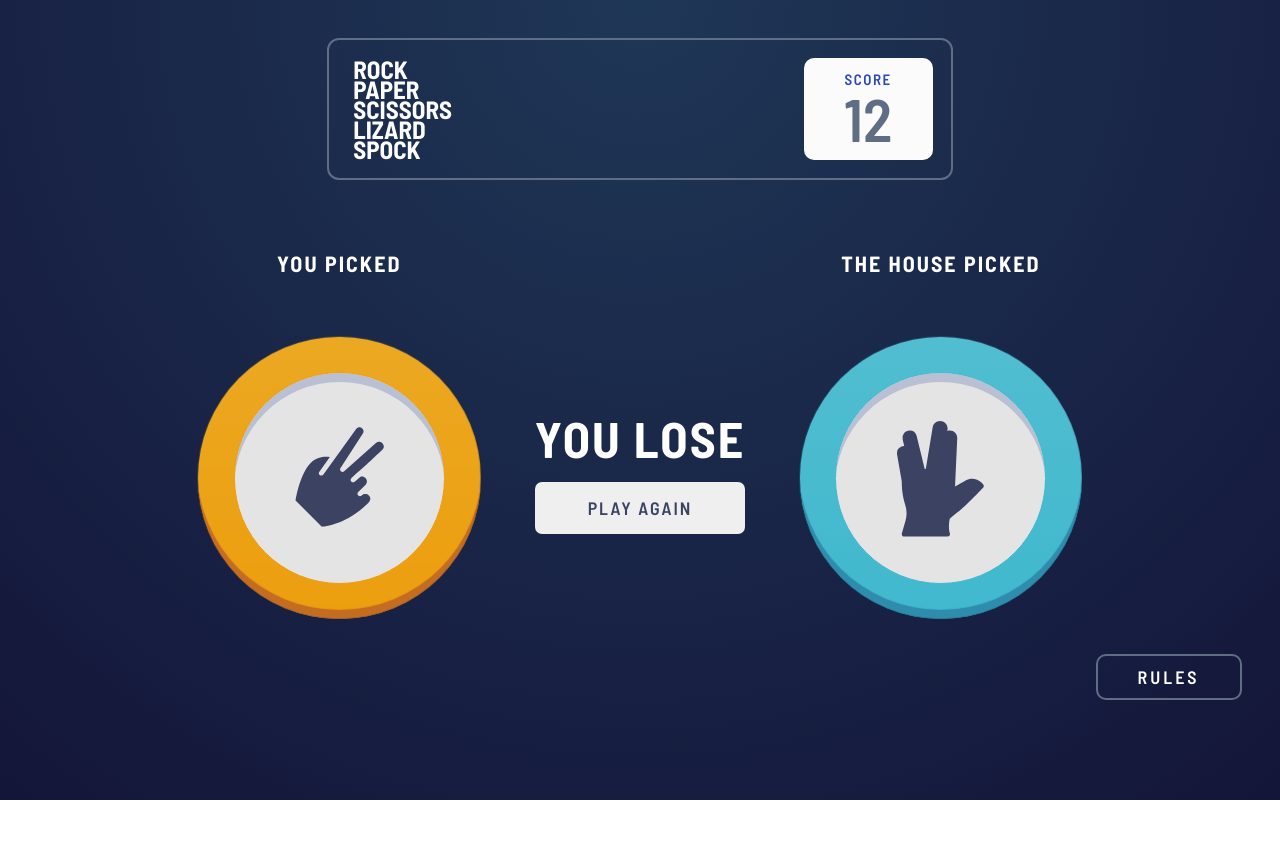
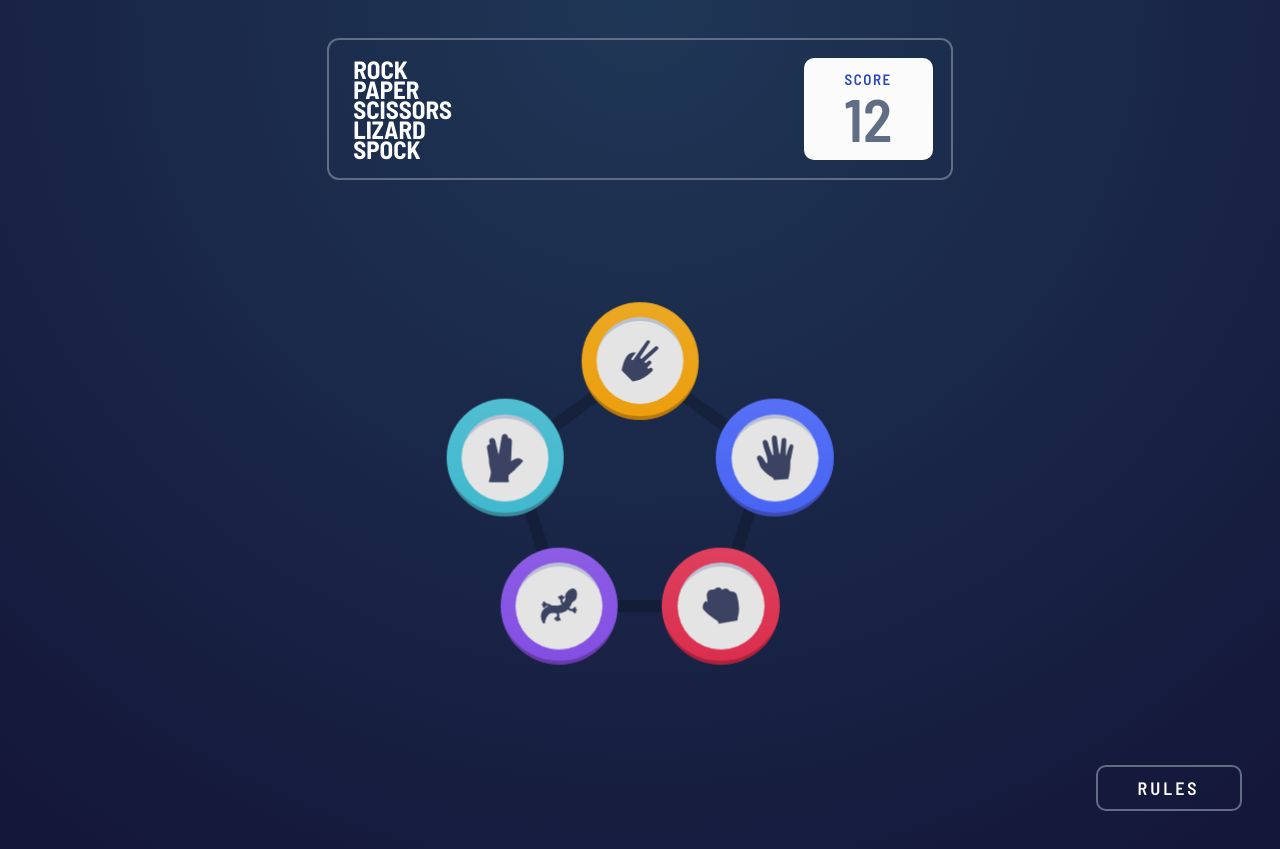
Before and after one commit to AnshumanMahato/rock-paper-scissors, a website: page index.html in a window 1280 px wide. Before the commit the page ends 800 px from the top, so only its background shows below. Drawn offline with Linux system fonts and the light colour scheme.

Commit message:
small chips

```diff
--- a/index.html
+++ b/index.html
@@ -22,14 +22,14 @@
     </div>
   </header>
   <section class="game">
-    <div class="selection-window" style="display: none;">
+    <div class="selection-window">
       <div class="chip chip--rock"></div>
       <div class="chip chip--paper"></div>
       <div class="chip chip--scissors"></div>
       <div class="chip chip--lizard"></div>
       <div class="chip chip--spock"></div>
     </div>
-    <div class="result-window result-declared">
+    <div class="result-window result-declared" style="display: none;">
       <h3 class="title--player">YOU PICKED</h2>
         <h3 class="title--opponent">THE HOUSE PICKED</h2>
           <div class="choice choice__player">
--- a/sass/_components.scss
+++ b/sass/_components.scss
@@ -20,18 +20,32 @@
     }
 }
 
-@mixin setChipProperties($icon, $color-primary, $color-secondary, $shadow) {
+@mixin setChipBase($icon, $color-primary, $color-secondary, $shadow) {
     border: $color-secondary 1px solid;
     background-image: url($icon);
     background-color: #e4e4e4;
     background-position: center;
     background-size: 42.5%;
     background-repeat: no-repeat;
+
+    &::after {
+        background-image: linear-gradient(to bottom, $color-primary, $color-secondary);
+    }
+}
+
+@mixin setChipShadow-L {
     box-shadow: inset 0px 10px 0px -1px #bac0d3;
 
     &::after {
-        background-image: linear-gradient(to bottom, $color-primary, $color-secondary);
-        box-shadow: inset 0px -10px 0 -1px $shadow;
+        box-shadow: inset 0px -10px 0 -1px rgba(30, 1, 1, 0.25);
+    }
+}
+
+@mixin setChipShadow-S {
+    box-shadow: inset 0px 6px 0px -2px #bac0d3;
+
+    &::after {
+        box-shadow: inset 0px -6px 0 -2px rgba(30, 1, 1, 0.25);
     }
 }
 
@@ -71,31 +85,50 @@
     }
 
     &--scissors {
-        @include setChipProperties("../images/icon-scissors.svg", $scissors-primary, $scissors-secondary, $scissors-shadow)
+        @include setChipBase("../images/icon-scissors.svg", $scissors-primary, $scissors-secondary, $scissors-shadow);
     }
 
     &--rock {
-        @include setChipProperties("../images/icon-rock.svg", $rock-primary, $rock-secondary, $rock-shadow )
+        @include setChipBase("../images/icon-rock.svg", $rock-primary, $rock-secondary, $rock-shadow );
     }
 
     &--paper {
-        @include setChipProperties("../images/icon-paper.svg", $paper-primary, $paper-secondary, $paper-shadow)
+        @include setChipBase("../images/icon-paper.svg", $paper-primary, $paper-secondary, $paper-shadow);
     }
 
     &--lizard {
-        @include setChipProperties("../images/icon-lizard.svg", $lizard-primary, $lizard-secondary, $lizard-shadow)
+        @include setChipBase("../images/icon-lizard.svg", $lizard-primary, $lizard-secondary, $lizard-shadow);
     }
 
     &--spock {
-        @include setChipProperties("../images/icon-spock.svg", $spock-primary, $spock-secondary, $spock-shadow)
+        @include setChipBase("../images/icon-spock.svg", $spock-primary, $spock-secondary, $spock-shadow);
+    }
+
+    &--scissors,
+    &--rock,
+    &--paper,
+    &--lizard,
+    &--spock {
+        @include setChipShadow-L;
     }
 
 }
 
-.selection-window>.chip:hover::before {
-    visibility: visible;
-    height: 200%;
-    width: 200%;
+.selection-window>.chip {
+    &:hover::before {
+        visibility: visible;
+        height: 200%;
+        width: 200%;
+    }
+
+    &--scissors,
+    &--rock,
+    &--paper,
+    &--lizard,
+    &--spock {
+        @include setChipShadow-S;
+    }
+
 }
 
 .btn--play-again {
```
Also changed, not shown: css/style.css, 1 other file.
